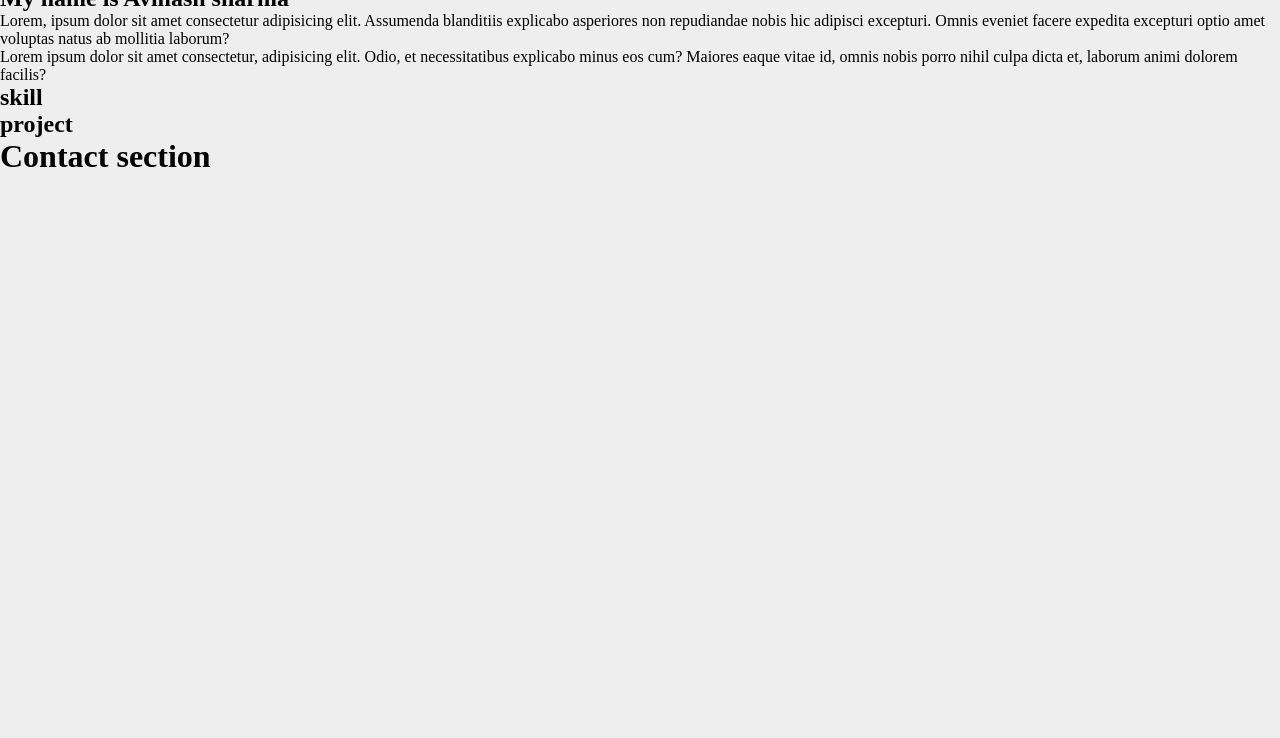
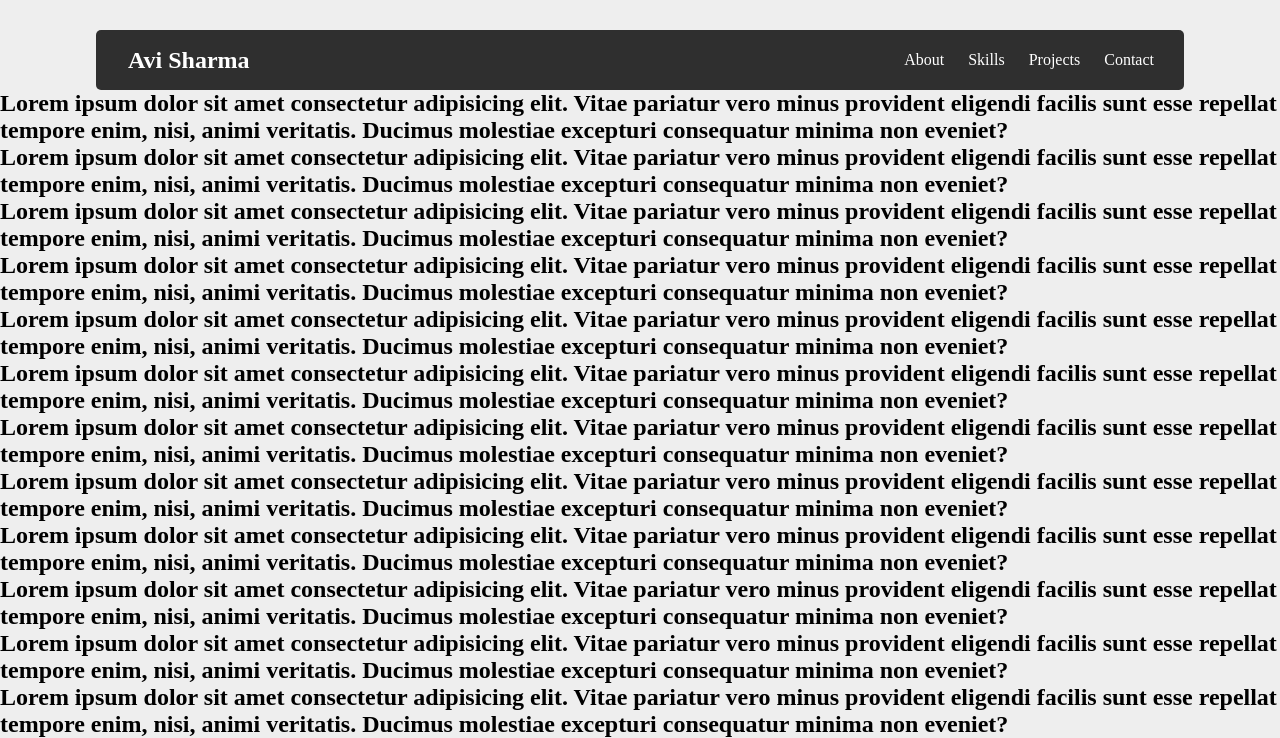
Before and after one commit to avi-sharma121/Portfolio, a plain HTML site: page index.html in a window 1280 px wide. Shown: the part 682-1420 px from the top of the page. Before the commit the page ends 857 px from the top, so only its background shows below. Drawn offline with Linux system fonts and the light colour scheme; a web font is replaced by a local one.

Commit message:
adding nav bar section v1.01

```diff
--- a/css/style.css
+++ b/css/style.css
@@ -29,6 +29,7 @@ header {
   padding-top: 7rem;
   font-family: Manky;
   font-size: 2.5rem;
+  margin-bottom: 4.5rem;
 }
 .header_container {
   align-items: center;
@@ -130,10 +131,109 @@ header {
   }
 }
 
+/* Nav Section */
+
+#navbar {
+  overflow: hidden;
+  position: sticky;
+  background-color: #2f2f2f;
+  height: 60px;
+  width: 85%;
+  margin: auto;
+  border-radius: 5px;
+  flex: 1;
+  z-index: 9999;
+  flex-direction: row;
+  justify-content: center;
+  align-items: center;
+}
+
+.logo {
+  color: white;
+  padding: 0 2rem;
+  line-height: 60px;
+  font-size: 1.5rem;
+  font-weight: bold;
+}
+
+nav ul {
+  float: right;
+  text-decoration: none;
+  list-style: none;
+  margin-right: 20px;
+}
+
+nav ul li {
+  display: inline-block;
+  line-height: 60px;
+  margin: 0 10px;
+}
+
+nav ul li a {
+  color: white;
+}
+
+nav a:hover {
+  cursor: pointer;
+}
+.checkbtn {
+  font-size: 30px;
+  color: white;
+  float: right;
+  line-height: 60px;
+  margin-right: 40px;
+  display: none;
+}
+#check {
+  display: none;
+}
+
+.sticky {
+  position: fixed;
+  top: 0;
+  width: 100%;
+}
+
+.sticky + .content {
+  padding-top: 60px;
+}
+@media screen and (max-width: 1000px) {
+  .logo {
+    padding: 0 1rem;
+    font-size: 1rem;
+    font-weight: bold;
+  }
+  nav ul li a {
+    font-size: 16px;
+  }
+}
+
+@media (max-width: 720px) {
+  #navbar {
+    position: fixed;
+    width: 100%;
+    top: 0;
+  }
+  .checkbtn {
+    display: block;
+  }
+  ul {
+    position: fixed;
+    width: 100%;
+    height: 100vh;
+    background-color: #2c3e50;
+    top: 3.7rem;
+    left: -100%;
+    text-align: center;
+    transition: all 0.5s;
+  }
+  nav ul li {
+    display: block;
+    margin: 10%;
+  }
+  #check:checked ~ ul {
+    left: 0;
+  }
+}
+
 /* About Section */
-
-p {
-  padding: 20;
-}
-.about_section {
-}
--- a/index.html
+++ b/index.html
@@ -4,8 +4,10 @@
     <meta charset="UTF-8">
     <meta http-equiv="X-UA-Compatible" content="IE=edge">
     <meta name="viewport" content="width=device-width, initial-scale=1.0">
+    <link rel="icon" href="./image/favicon.ico" type="image/x-icon">
     <title> Avi Sharma</title>
-    <link rel="icon" href="./image/favicon.ico" type="image/x-icon">
+
+    <link rel="stylesheet" href="https://cdnjs.cloudflare.com/ajax/libs/font-awesome/4.7.0/css/font-awesome.min.css">
     <link rel="stylesheet" href="./css/style.css"/>
 
 
@@ -42,28 +44,83 @@
         <h1 class="header_title">Hi ! I'm   Avi-sharma</h1>
         <h3 class='header_sub_title'> A web Developer</h3>
         <div class='header_btn'>
-          <a href="#about" class="whoami" >Who am I</a>
+          <a href="#" class="whoami" >Who am I</a>
         </div>
       </div>
     </header>
-    <nav>
-        <h1>nav Section</h1>
-    </nav>
-    <section id='about' class="about_section">
-        <h1>My name is Avinash sharma</h1>
-       <p> Lorem, ipsum dolor sit amet consectetur adipisicing elit. Assumenda blanditiis explicabo asperiores non repudiandae nobis hic adipisci excepturi. Omnis eveniet facere expedita excepturi optio amet voluptas natus ab mollitia laborum? </p>
-       <p>Lorem ipsum dolor sit amet consectetur, adipisicing elit. Odio, et necessitatibus explicabo minus eos cum? Maiores eaque vitae id, omnis nobis porro nihil culpa dicta et, laborum animi dolorem facilis?</p>
-    </section>
 
-    <section>
-        <h1>skill</h1>
-    </section>
-    <section>
-        <h1>project</h1>
-    </section>
-    <footer>
-        <h1>Contact section</h1>
-    </footer>
+    <!-- nav bar section -->
+
+
+  <nav id="navbar">
+    <input type="checkbox" id="check">
+    <label for="check" class="checkbtn">
+      <i style="font-size:24px" class="fa">&#xf039;</i>
+    </label>
+      <label class="logo" >Avi Sharma</label>
+      <ul>
+
+        <li ><a href="#">About</a></li>
+        <li ><a href="#">Skills</a></li>
+        <li ><a href="#">Projects</a></li>
+        <li ><a href="#">Contact</a></li>
+      </ul>
+  </nav>
+<section>
+  <div>
+    <h1>Lorem ipsum dolor sit amet consectetur adipisicing elit. Vitae pariatur vero minus provident eligendi facilis sunt esse repellat tempore enim, nisi, animi veritatis. Ducimus molestiae excepturi consequatur minima non eveniet?</h1>
+  </div>
+  <div>
+    <h1>Lorem ipsum dolor sit amet consectetur adipisicing elit. Vitae pariatur vero minus provident eligendi facilis sunt esse repellat tempore enim, nisi, animi veritatis. Ducimus molestiae excepturi consequatur minima non eveniet?</h1>
+  </div>
+  <div>
+    <h1>Lorem ipsum dolor sit amet consectetur adipisicing elit. Vitae pariatur vero minus provident eligendi facilis sunt esse repellat tempore enim, nisi, animi veritatis. Ducimus molestiae excepturi consequatur minima non eveniet?</h1>
+  </div>
+  <div>
+    <h1>Lorem ipsum dolor sit amet consectetur adipisicing elit. Vitae pariatur vero minus provident eligendi facilis sunt esse repellat tempore enim, nisi, animi veritatis. Ducimus molestiae excepturi consequatur minima non eveniet?</h1>
+  </div>
+  <div>
+    <h1>Lorem ipsum dolor sit amet consectetur adipisicing elit. Vitae pariatur vero minus provident eligendi facilis sunt esse repellat tempore enim, nisi, animi veritatis. Ducimus molestiae excepturi consequatur minima non eveniet?</h1>
+  </div>
+  <div>
+    <h1>Lorem ipsum dolor sit amet consectetur adipisicing elit. Vitae pariatur vero minus provident eligendi facilis sunt esse repellat tempore enim, nisi, animi veritatis. Ducimus molestiae excepturi consequatur minima non eveniet?</h1>
+  </div><div>
+    <h1>Lorem ipsum dolor sit amet consectetur adipisicing elit. Vitae pariatur vero minus provident eligendi facilis sunt esse repellat tempore enim, nisi, animi veritatis. Ducimus molestiae excepturi consequatur minima non eveniet?</h1>
+  </div>
+  <div>
+    <h1>Lorem ipsum dolor sit amet consectetur adipisicing elit. Vitae pariatur vero minus provident eligendi facilis sunt esse repellat tempore enim, nisi, animi veritatis. Ducimus molestiae excepturi consequatur minima non eveniet?</h1>
+  </div>
+  <div>
+    <h1>Lorem ipsum dolor sit amet consectetur adipisicing elit. Vitae pariatur vero minus provident eligendi facilis sunt esse repellat tempore enim, nisi, animi veritatis. Ducimus molestiae excepturi consequatur minima non eveniet?</h1>
+  </div>
+  <div>
+    <h1>Lorem ipsum dolor sit amet consectetur adipisicing elit. Vitae pariatur vero minus provident eligendi facilis sunt esse repellat tempore enim, nisi, animi veritatis. Ducimus molestiae excepturi consequatur minima non eveniet?</h1>
+  </div>
+  <div>
+    <h1>Lorem ipsum dolor sit amet consectetur adipisicing elit. Vitae pariatur vero minus provident eligendi facilis sunt esse repellat tempore enim, nisi, animi veritatis. Ducimus molestiae excepturi consequatur minima non eveniet?</h1>
+  </div>
+  <div>
+    <h1>Lorem ipsum dolor sit amet consectetur adipisicing elit. Vitae pariatur vero minus provident eligendi facilis sunt esse repellat tempore enim, nisi, animi veritatis. Ducimus molestiae excepturi consequatur minima non eveniet?</h1>
+  </div>
+
+   </section>
+
+
 
 </body>
+<script>
+  window.onscroll = function() {myFunction()};
+
+  var navbar = document.getElementById("navbar");
+  var sticky = navbar.offsetTop;
+
+  function myFunction() {
+    if (window.pageYOffset >= sticky) {
+      navbar.classList.add("sticky")
+    } else {
+      navbar.classList.remove("sticky");
+    }
+  }
+  </script>
+
 </html>
```
Also changed, not shown: 1 other file.
